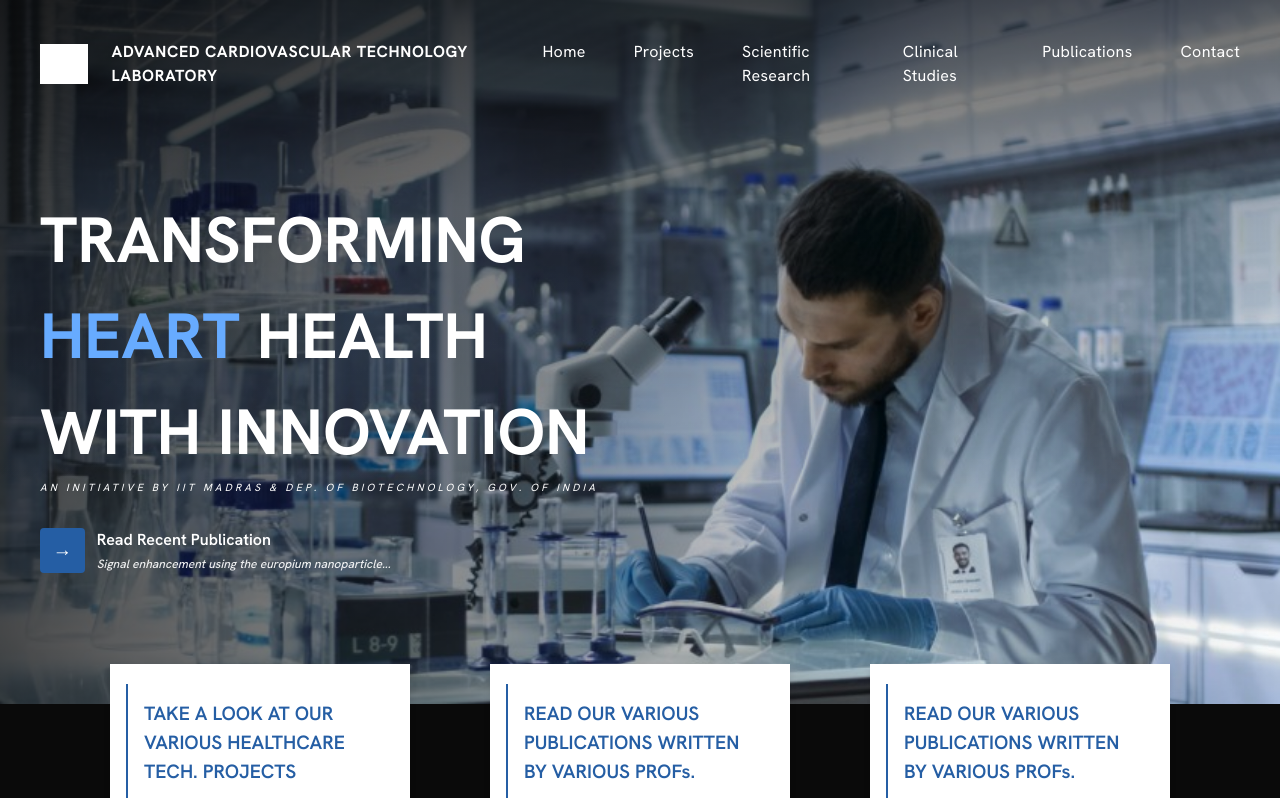
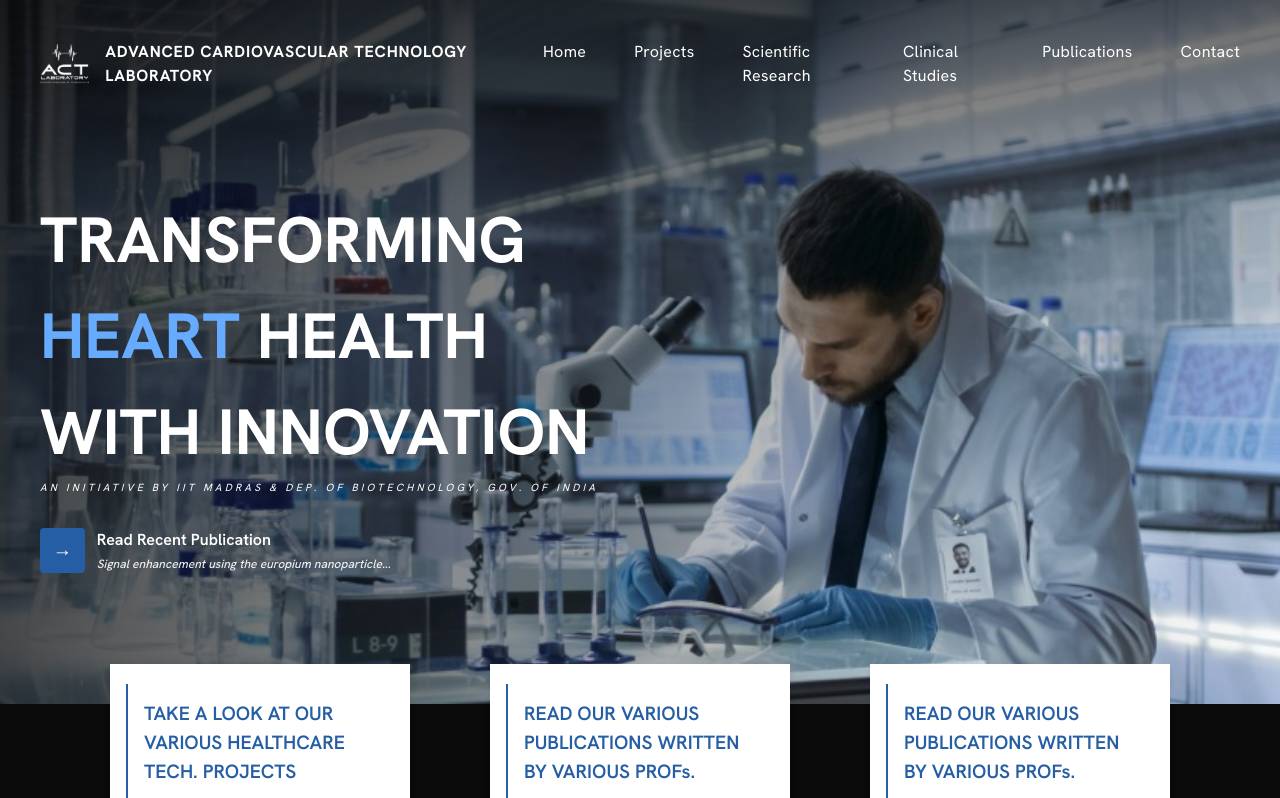
Before and after one commit to Saransh482003/htic-act-lab-website, a Next.js app: page / in a window 1280 px wide. Shown: the top 798 px of the page. Built offline with nearby package versions, Linux system fonts and the light colour scheme.

Commit message:
Made UI CHanges after Publications Page first push

```diff
--- a/components/footer.js
+++ b/components/footer.js
@@ -10,7 +10,7 @@ const Footer = () => {
             <div className={styler.footerSection}>
               <div className={styler.footerLogo}>
                 <Image
-                  src="/actlabs_logo.png"
+                  src="/actlabs_logo_home.png"
                   alt="ACT Lab Logo"
                   width={50}
                   height={50}
@@ -29,7 +29,7 @@ const Footer = () => {
                   <Image src="/footer/linkedin.png" alt="LinkedIn" width={24} height={24} className={styler.socialIcon} />
                 </a>
                 <a href="https://x.com/actlab_iitm" className={styler.socialLink} target="_blank" rel="noopener noreferrer">
-                  <Image src="/footer/x.png" alt="Twitter" width={24} height={24} className={styler.socialIcon} />
+                  <Image src="/footer/x.png" alt="X" width={24} height={24} className={styler.socialIcon} />
                 </a>
                 <a href="https://youtube.com/@actlab-iitm" className={styler.socialLink} target="_blank" rel="noopener noreferrer">
                   <Image src="/footer/youtube.png" alt="YouTube" width={24} height={24} className={styler.socialIcon} />
--- a/components/navbar.js
+++ b/components/navbar.js
@@ -6,7 +6,7 @@ const Navbar = () => {
   return (
     <section>
         <nav className={styler.navbar}>
-            <div className={styler.logo}>
+            <div className={styler.logo} onClick={() => window.location.href = "/"}>
                 <Image
                     src="/actlabs_logo.png"
                     alt="ACT Lab Logo"
--- a/pages/index.js
+++ b/pages/index.js
@@ -132,7 +132,7 @@ export default function Home() {
         <nav className={styler.navbar}>
           <div className={styler.logo} onClick={() => window.location.href = "/"}>
             <Image
-              src="/actlabs_logo.png"
+              src="/actlabs_logo_home.png"
               alt="ACT Lab Logo"
               width={50}
               height={50}
--- a/styles/HomePage.module.css
+++ b/styles/HomePage.module.css
@@ -18,7 +18,8 @@
     align-items: center;
     font-size: 1rem;
     font-weight: bold;
-    gap: 1.5rem;
+    gap: 1rem;
+    cursor: pointer;
 }
 
 .logo > img {
@@ -28,7 +29,7 @@
     transition: all 0.3s ease;
 }
 .logoText {
-    letter-spacing: 0.04rem;
+    letter-spacing: 0.05rem;
 }
 
 /* Heartbeat animation */
--- a/styles/Navbar.module.css
+++ b/styles/Navbar.module.css
@@ -12,7 +12,8 @@
     align-items: center;
     font-size: 1rem;
     font-weight: bold;
-    gap: 1.5rem;
+    gap: 1rem;
+    cursor: pointer;
 }
 
 .logo > img {
@@ -20,6 +21,7 @@
     width: auto;
     transition: all 0.3s ease;
     cursor: pointer;
+    border-radius: 0.2rem;
 }
 .logoText {
     letter-spacing: 0.04rem;
--- a/styles/globals.css
+++ b/styles/globals.css
@@ -29,13 +29,48 @@ body {
   font-family: "Hanken Grotesk", Helvetica, sans-serif;
 }
 html, body {
-    scrollbar-width: none; /* Firefox */
-    -ms-overflow-style: none; /* Internet Explorer 10+ */
     scroll-behavior: smooth;
 }
 
-/* Hide scrollbar for Chrome, Safari and Opera */
-html::-webkit-scrollbar,
-body::-webkit-scrollbar {
-    display: none;
+/* Custom Minimal Scrollbar */
+/* Webkit browsers (Chrome, Safari, Edge) */
+::-webkit-scrollbar {
+    width: 6px;
+    height: 6px;
 }
+
+::-webkit-scrollbar-track {
+    background: transparent;
+    border-radius: 10px;
+}
+
+::-webkit-scrollbar-thumb {
+    background: rgba(0, 0, 0, 0.2);
+    border-radius: 10px;
+    transition: all 0.3s ease;
+}
+
+::-webkit-scrollbar-thumb:hover {
+    background: rgba(0, 0, 0, 0.4);
+}
+
+/* Firefox */
+html {
+    scrollbar-width: thin;
+    scrollbar-color: rgba(0, 0, 0, 0.2) transparent;
+}
+
+/* For dark backgrounds, use lighter scrollbar */
+@media (prefers-color-scheme: dark) {
+    ::-webkit-scrollbar-thumb {
+        background: rgba(255, 255, 255, 0.3);
+    }
+
+    ::-webkit-scrollbar-thumb:hover {
+        background: rgba(255, 255, 255, 0.5);
+    }
+
+    html {
+        scrollbar-color: rgba(255, 255, 255, 0.3) transparent;
+    }
+}
```
Also changed, not shown: public/actlabs_logo.png, public/actlabs_logo_home.png (added).
